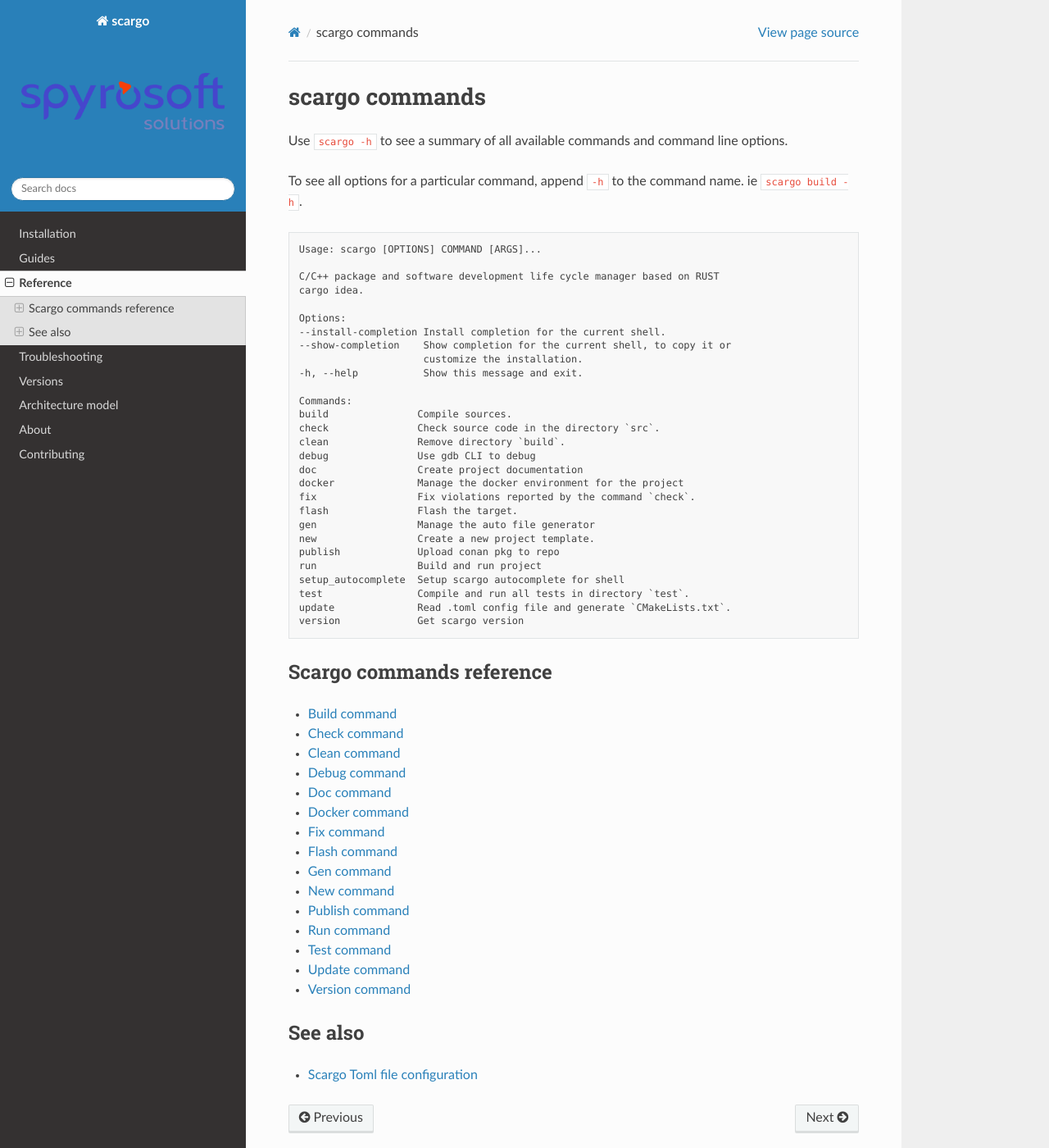
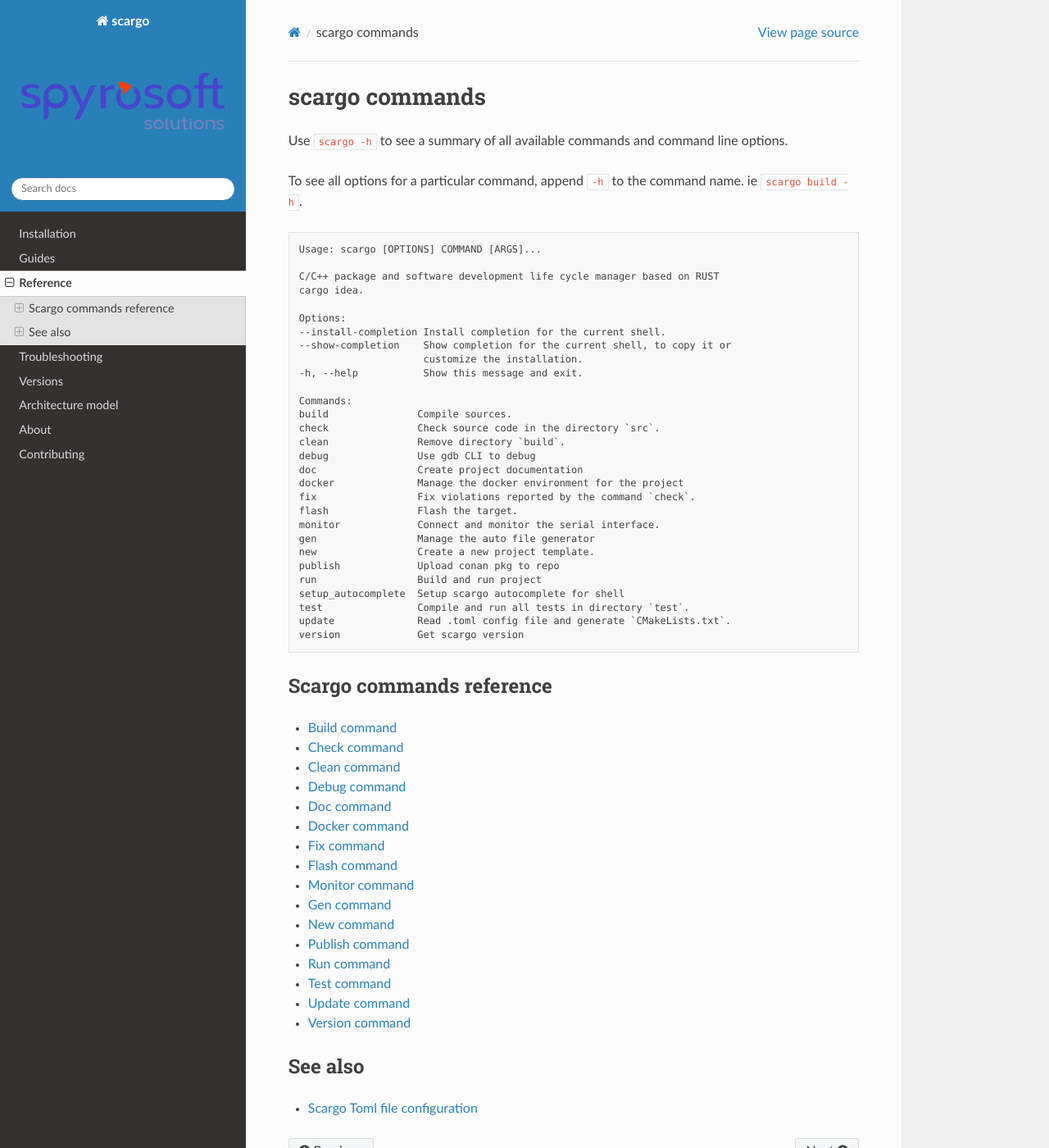
Before and after one commit to Spyro-Soft/scargo, a Sphinx documentation site: the page built from docs/source/scargo/index.rst, in a window 1280 px wide and 1400 px high. Shown: the whole window at 82% size. Built offline with Sphinx 7.4.7 and the Read the Docs theme 2.0.0, drawn with Linux system fonts in a browser that asks for light colours; pages that are not in the unit, such as notebooks, are missing from menus.

Commit message:
documentation

```diff
--- a/docs/source/scargo/index.rst
+++ b/docs/source/scargo/index.rst
@@ -28,6 +28,7 @@
    docker              Manage the docker environment for the project
    fix                 Fix violations reported by the command `check`.
    flash               Flash the target.
+   monitor             Connect and monitor the serial interface.
    gen                 Manage the auto file generator
    new                 Create a new project template.
    publish             Upload conan pkg to repo
@@ -52,6 +53,7 @@
    Docker command <scargo-docker>
    Fix command <scargo-fix>
    Flash command <scargo-flash>
+   Monitor command <scargo-monitor>
    Gen command <scargo-gen>
    New command <scargo-new>
    Publish command <scargo-publish>
```
Also changed, not shown: docs/source/scargo/scargo-monitor.rst (added, +38 -0 lines).
